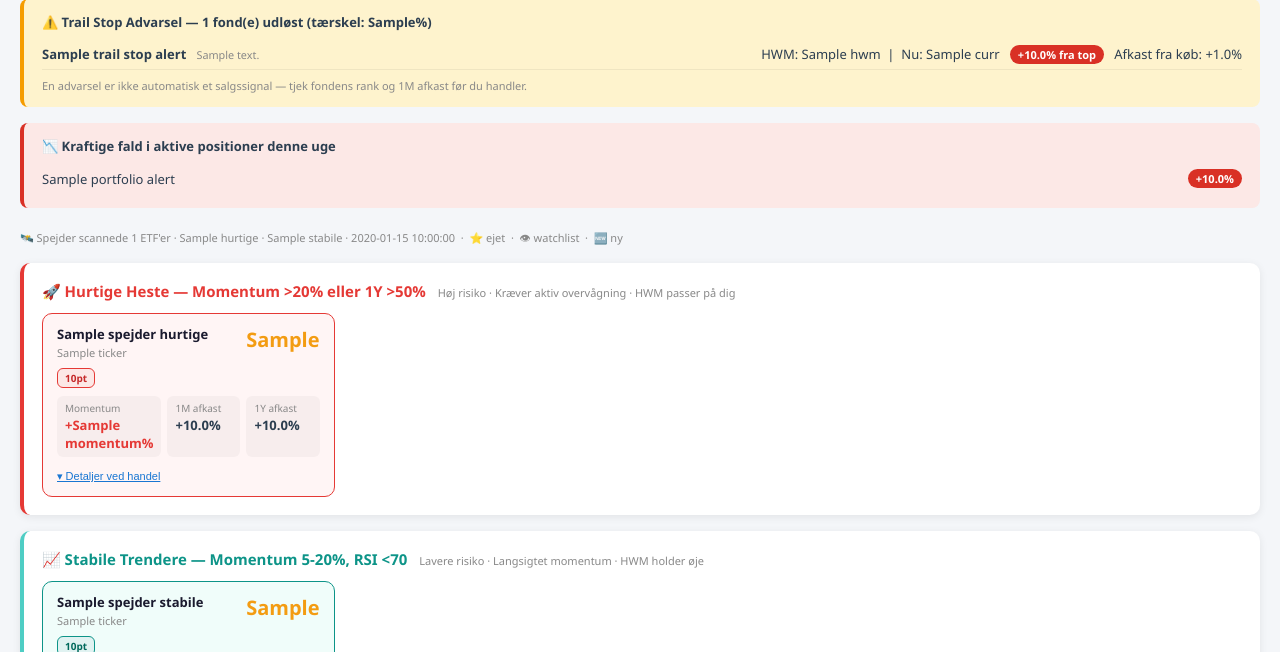
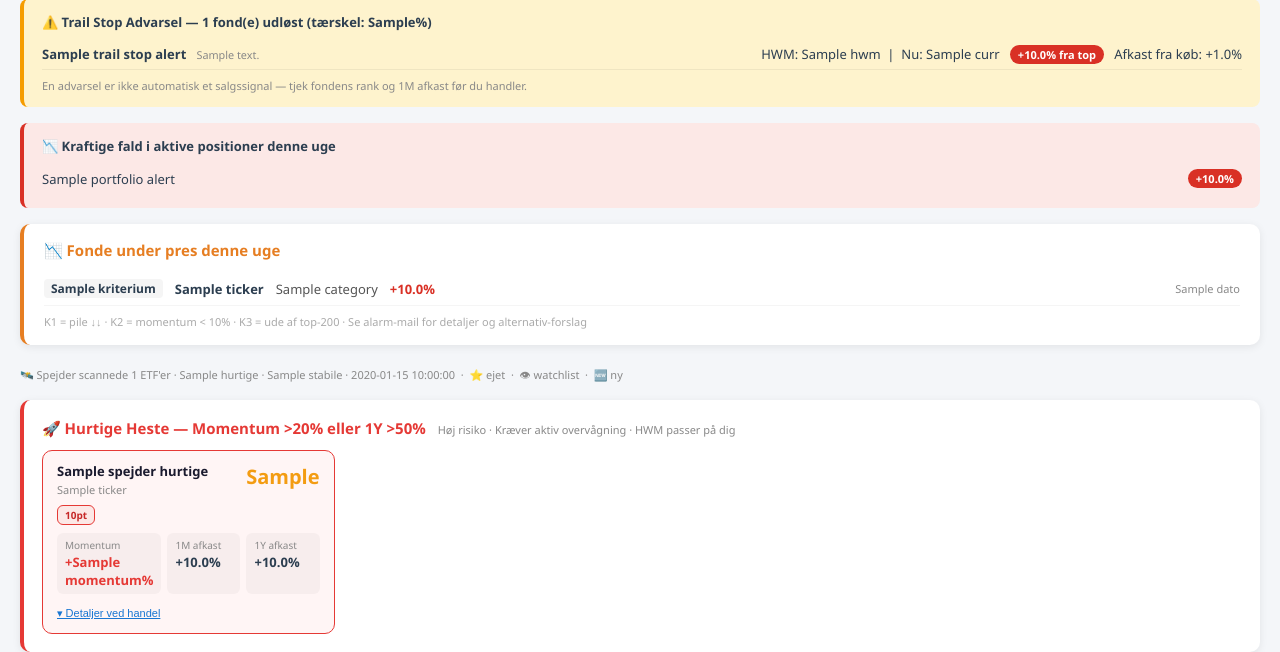
Before and after one commit to Alf4444/TrendAgent, a Python web app: template templates/etf_weekly.html.j2 in a window 1280 px wide. Shown: the part 122-774 px from the top of the page. Run offline with Jinja, Linux system fonts and the light colour scheme; the template is opened without the code that fills it: most values are stand-ins (such as "Sample title", 1, 10 or a date in 2020).

Commit message:
Update etf_weekly.html.j2

```diff
--- a/templates/etf_weekly.html.j2
+++ b/templates/etf_weekly.html.j2
@@ -193,6 +193,26 @@
       <span class="tag-red">{{ '%+.1f'|format(a.change) }}%</span>
     </div>
     {% endfor %}
+  </div>
+  {% endif %}
+
+  <!-- FONDE UNDER PRES -->
+  {% if fonde_under_pres %}
+  <div style="background:white; border-radius:10px; padding:16px 20px; margin-bottom:16px; box-shadow:0 2px 8px rgba(0,0,0,0.08); border-left:4px solid #e67e22;">
+    <div style="font-size:15px; font-weight:700; color:#e67e22; margin-bottom:12px;">📉 Fonde under pres denne uge</div>
+    {% for f in fonde_under_pres %}
+    {% set k_color = {'K1': '#d93025', 'K2': '#f59c00', 'K3': '#888'}[f.kriterium] %}
+    <div style="display:flex; align-items:center; gap:12px; padding:7px 0; border-bottom:1px solid #f5f5f5; font-size:13px;">
+      <span style="font-weight:700; color:{{ k_color }}; background:#f5f5f5; padding:1px 7px; border-radius:4px; font-size:12px; min-width:28px; text-align:center;">{{ f.kriterium }}</span>
+      <span style="font-weight:600;">{{ f.ticker }}</span>
+      <span style="color:#555;">{{ f.category or '—' }}</span>
+      {% if f.momentum is not none %}
+      <span style="color:{% if f.momentum >= 0 %}#1e8e3e{% else %}#d93025{% endif %}; font-weight:700;">{{ '%+.1f'|format(f.momentum) }}%</span>
+      {% endif %}
+      <span style="color:#888; font-size:11px; margin-left:auto;">{{ f.dato }}</span>
+    </div>
+    {% endfor %}
+    <div style="font-size:11px; color:#aaa; margin-top:8px;">K1 = pile ↓↓ · K2 = momentum &lt; 10% · K3 = ude af top-200 · Se alarm-mail for detaljer og alternativ-forslag</div>
   </div>
   {% endif %}
 
```
